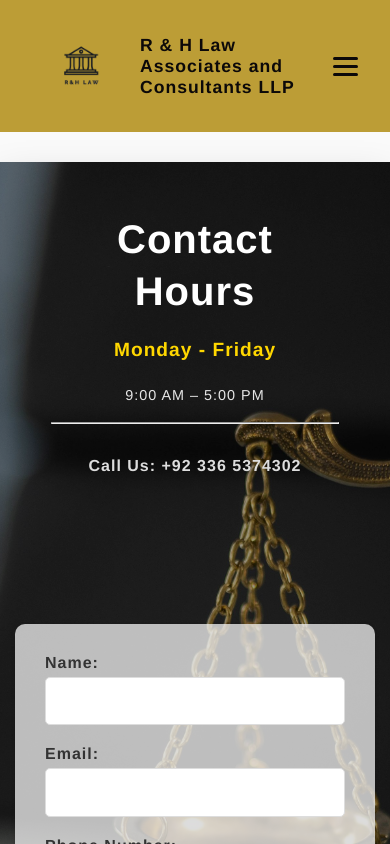
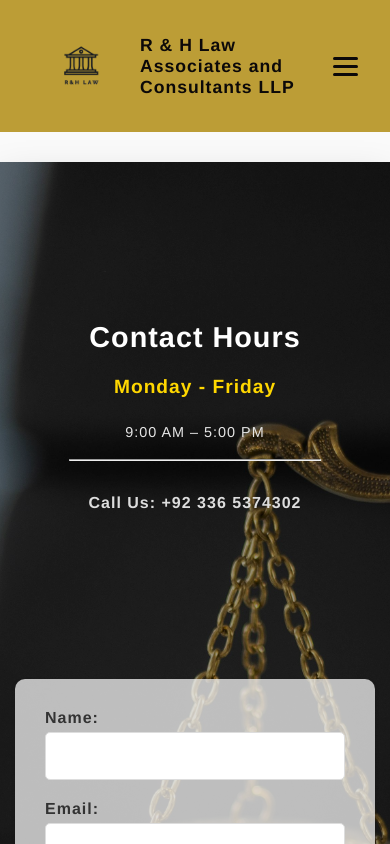
Before and after one commit to lakhan923/rh-law-website, a React (Create React App) app: page /book in a window 390 px wide. Shown: the top 844 px of the page. Built offline with nearby package versions, Linux system fonts and the light colour scheme.

Commit message:
Updated book appointment page

```diff
--- a/src/pages/BookAppointment/book.module.css
+++ b/src/pages/BookAppointment/book.module.css
@@ -45,21 +45,17 @@ body {
   z-index: 1;
   animation: fadeInUp 1.5s ease-in-out;
 }
+
 .container-time {
-  padding: 20%;
+  padding: 10%;
   text-align: center;
   border-radius: 12px;
   box-sizing: border-box;
   position: relative;
   z-index: 2;
+  font-size: 1.6rem;
+  padding-top: 40%;
   animation: fadeInUp 1.8s ease-in-out;
-}
-
-.container-time h2 {
-  font-size: 2.5rem;
-  margin-bottom: 20px;
-  text-align: center;
-  line-height: 1.3;
 }
 
 .heading-days {
@@ -218,10 +214,6 @@ textarea {
     padding: 15%;
   }
 
-  .heading {
-    font-size: 1.8rem;
-  }
-
   .heading-days {
     font-size: 1.4rem;
   }
@@ -249,11 +241,8 @@ textarea {
   }
 
   .container-time {
-    padding: 10%;
-  }
-
-  .heading {
-    font-size: 1.6rem;
+    padding-top: 40%;
+    font-size: 1.2rem;
   }
 
   .heading-days {
```
